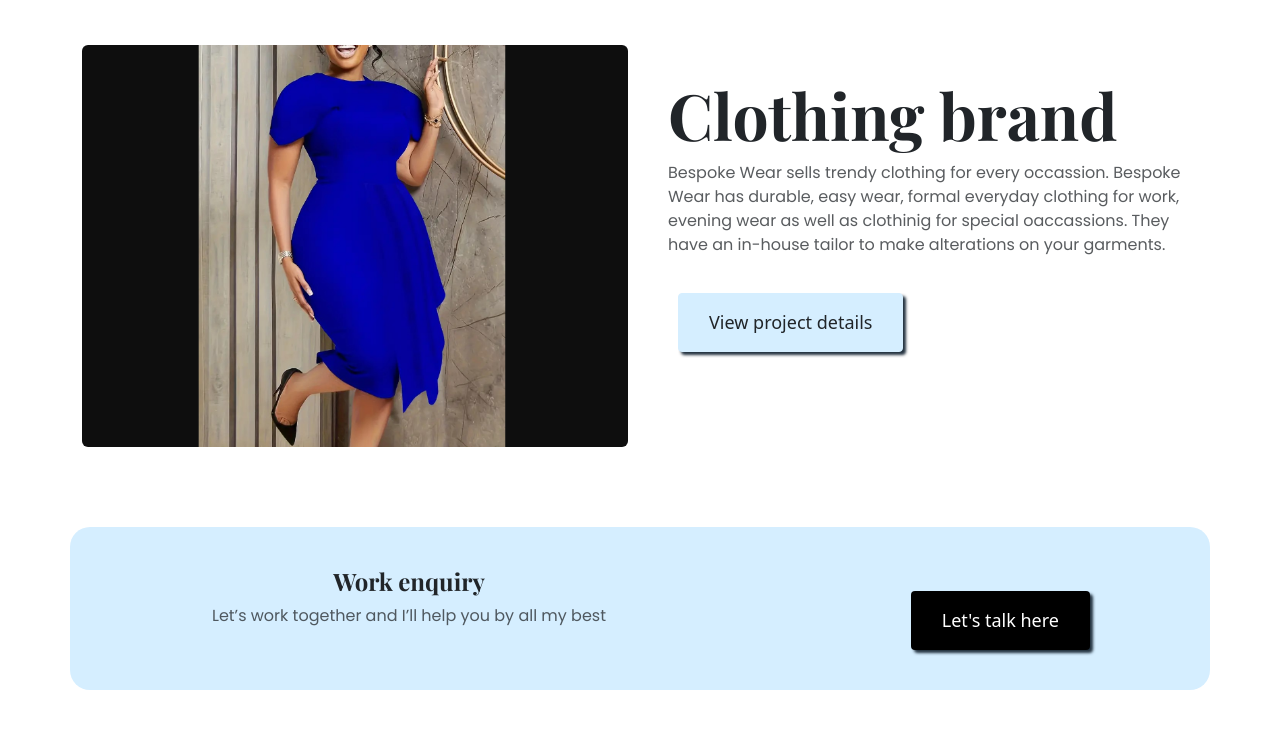
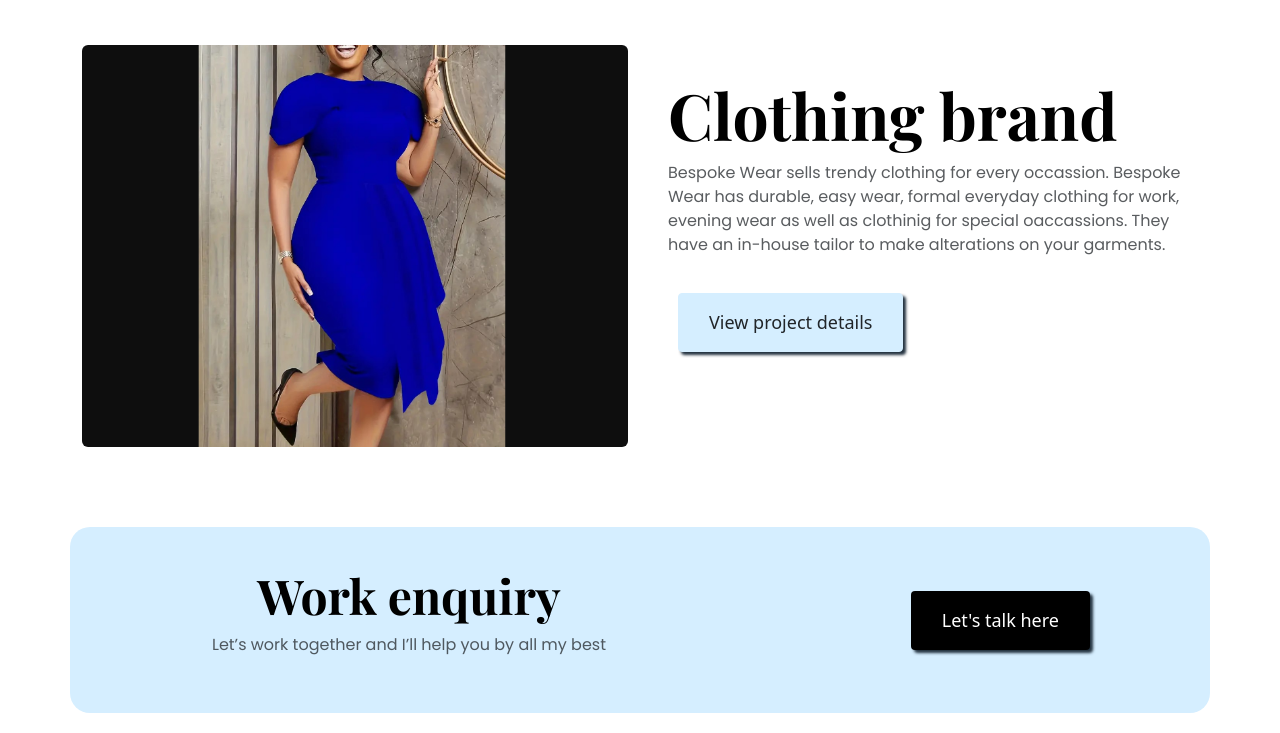
Before and after one commit to mqhelem/portfolio-project, a plain HTML site: page index.html in a window 1280 px wide. Shown: the part 1547-2280 px from the top of the page. Drawn offline with nearby package versions, Linux system fonts and the light colour scheme; a web font is replaced by a local one.

Commit message:
finalised project

```diff
--- a/css/styles.css
+++ b/css/styles.css
@@ -34,7 +34,7 @@ h4,
 h5,
 h6 {
   font-family: var(--heading-font);
-  font-weight: 700;nm
+  font-weight: 700;
   color: var(--branding-color);
 }
 h2 {
--- a/index.html
+++ b/index.html
@@ -203,7 +203,7 @@
       <div class="container mb-5 enquiry">
         <div class="row">
           <div class="col-md">
-            <h4>Work enquiry</h4>
+            <h3>Work enquiry</h3>
             <p class="text-muted">
               Let’s work together and I’ll help you by all my best
             </p>
```
Also changed, not shown: about.html (+1 -1 lines), contact-us.html (+1 -1 lines), projects.html (+1 -1 lines).
